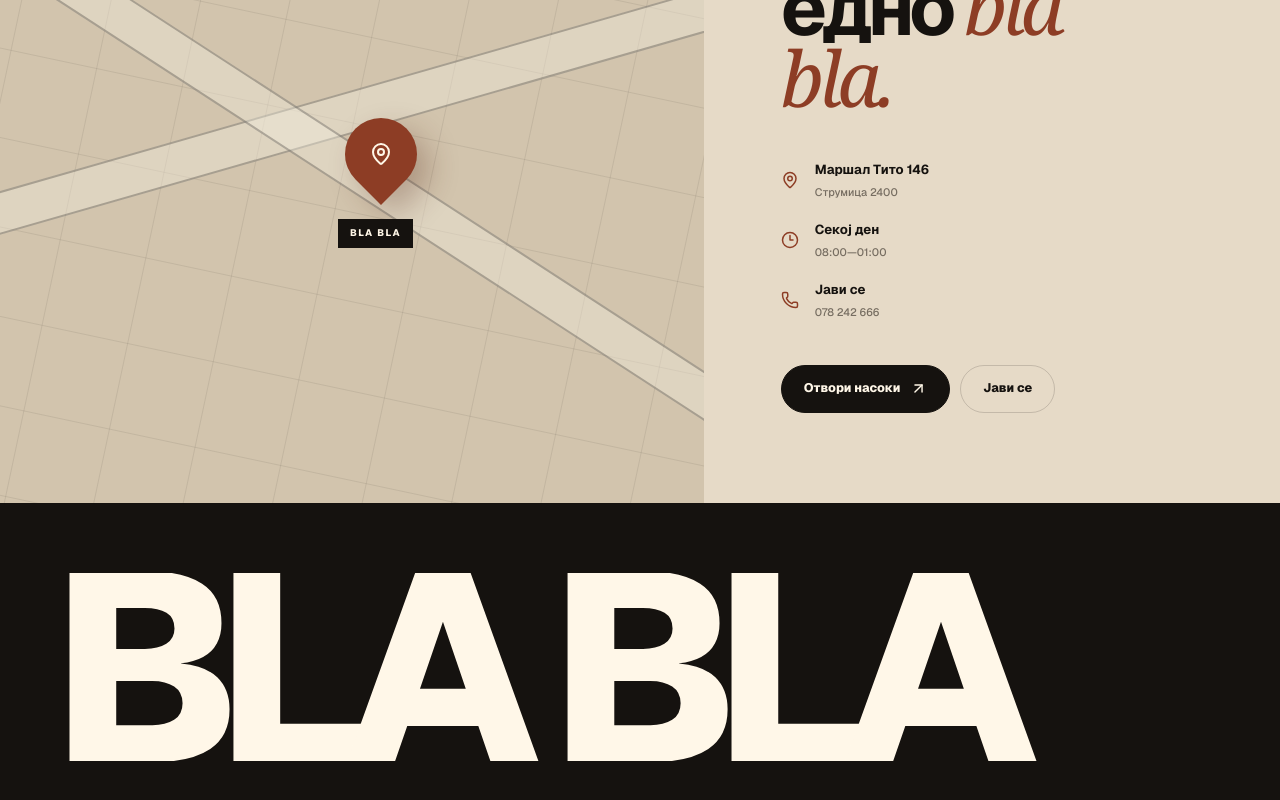
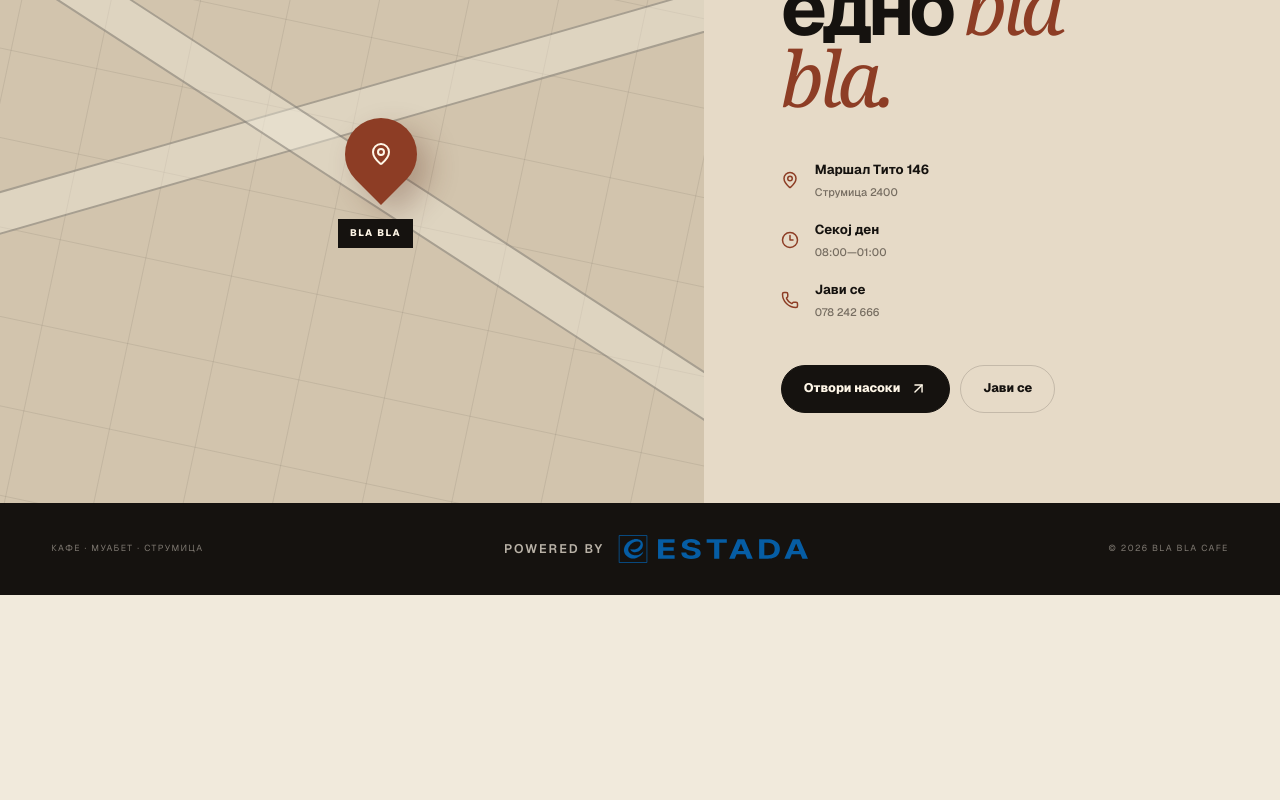
Before and after one commit to soggy8/blabla-cafe, a Next.js app: page / in a window 1280 px wide. Shown: the part 3647-4447 px from the top of the page. After the commit the page ends 4242 px from the top, so only its background shows below. Built offline with nearby package versions, Linux system fonts and the light colour scheme; no server answers; the database is empty.

Commit message:
Remove footer wordmark

```diff
--- a/app/globals.css
+++ b/app/globals.css
@@ -193,9 +193,8 @@ body:has(.menu-page) .brand-mark, body:has(.menu-page) .nav-cta { border-color:
 .visit-copy li small { display: block; margin-top: 4px; color: #766d61; font-size: .68rem; font-weight: 450; }
 .visit-actions { display: flex; gap: 10px; }
 
-.site-footer { padding: 70px 4vw 30px; background: var(--ink); color: var(--cream); }
-.footer-wordmark { overflow: hidden; font-size: clamp(7rem, 21vw, 22rem); font-weight: 800; letter-spacing: -.1em; line-height: .7; white-space: nowrap; }
-.site-footer > div:last-child { display: flex; align-items: center; justify-content: space-between; margin-top: 55px; color: rgba(255,247,232,.45); font-size: .55rem; letter-spacing: .16em; }
+.site-footer { padding: 32px 4vw; background: var(--ink); color: var(--cream); }
+.site-footer > div:last-child { display: flex; align-items: center; justify-content: space-between; color: rgba(255,247,232,.45); font-size: .55rem; letter-spacing: .16em; }
 .powered-by { display: inline-flex; align-items: center; gap: 14px; color: rgba(255,247,232,.7); font-size: .78rem; font-weight: 600; letter-spacing: .16em; text-transform: uppercase; transition: color .25s ease; }
 .powered-by:hover, .powered-by:focus-visible { color: var(--cream); }
 .estada-mark { display: flex; align-items: center; gap: 10px; transition: transform .25s ease, filter .25s ease; }
@@ -325,7 +324,6 @@ body:has(.menu-page) .brand-mark, body:has(.menu-page) .nav-cta { border-color:
   .ritual-copy, .visit-copy { min-height: 500px; padding: 75px 22px; }
   .visit-copy h2, .ritual-copy h2 { font-size: 3.8rem; }
   .visit-actions { align-items: stretch; flex-direction: column; }
-  .footer-wordmark { font-size: 6.3rem; }
   .site-footer > div:last-child { gap: 20px; flex-direction: column; }
   .menu-page { padding: 110px 17px 70px; }
   .menu-hero { grid-template-columns: 1fr; gap: 28px; padding-bottom: 55px; }
--- a/app/page.tsx
+++ b/app/page.tsx
@@ -130,7 +130,6 @@ export default async function Home() {
         </section>
       </main>
       <footer className="site-footer">
-        <div className="footer-wordmark">BLA BLA</div>
         <div>
           <span>КАФЕ · МУАБЕТ · СТРУМИЦА</span>
           <PoweredBy />
```
